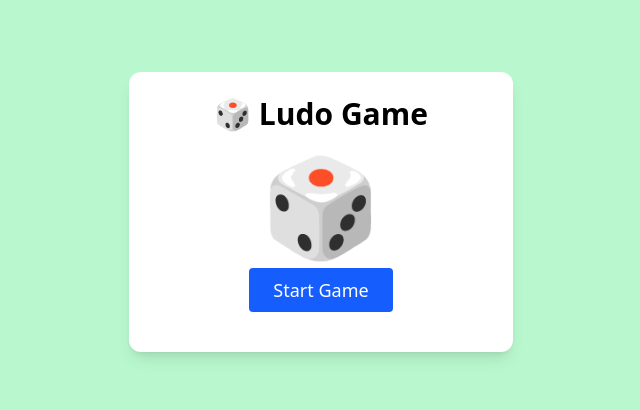
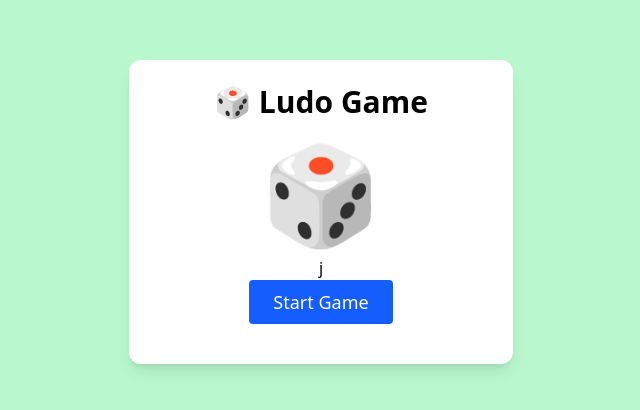
Before and after one commit to murtaza-yaqobi/Javascript-Files, a website: page Ludo Game/ludo.html in a window 1280 px wide. Shown: the part 188-598 px from the top of the page, without its empty margins (319-959 px from the left). Drawn offline with Linux system fonts and the light colour scheme.

Commit message:
Changes added

```diff
--- a/Ludo Game/ludo.html
+++ b/Ludo Game/ludo.html
@@ -15,6 +15,9 @@
       </div>
 
 
+      <div>
+        <h1>j</h1>
+      </div>
       <button
         onclick="ludoNumberOnClick()"
         class="bg-blue-600 text-white px-6 py-2 rounded hover:bg-blue-700 text-lg hover:cursor-pointer"
```
